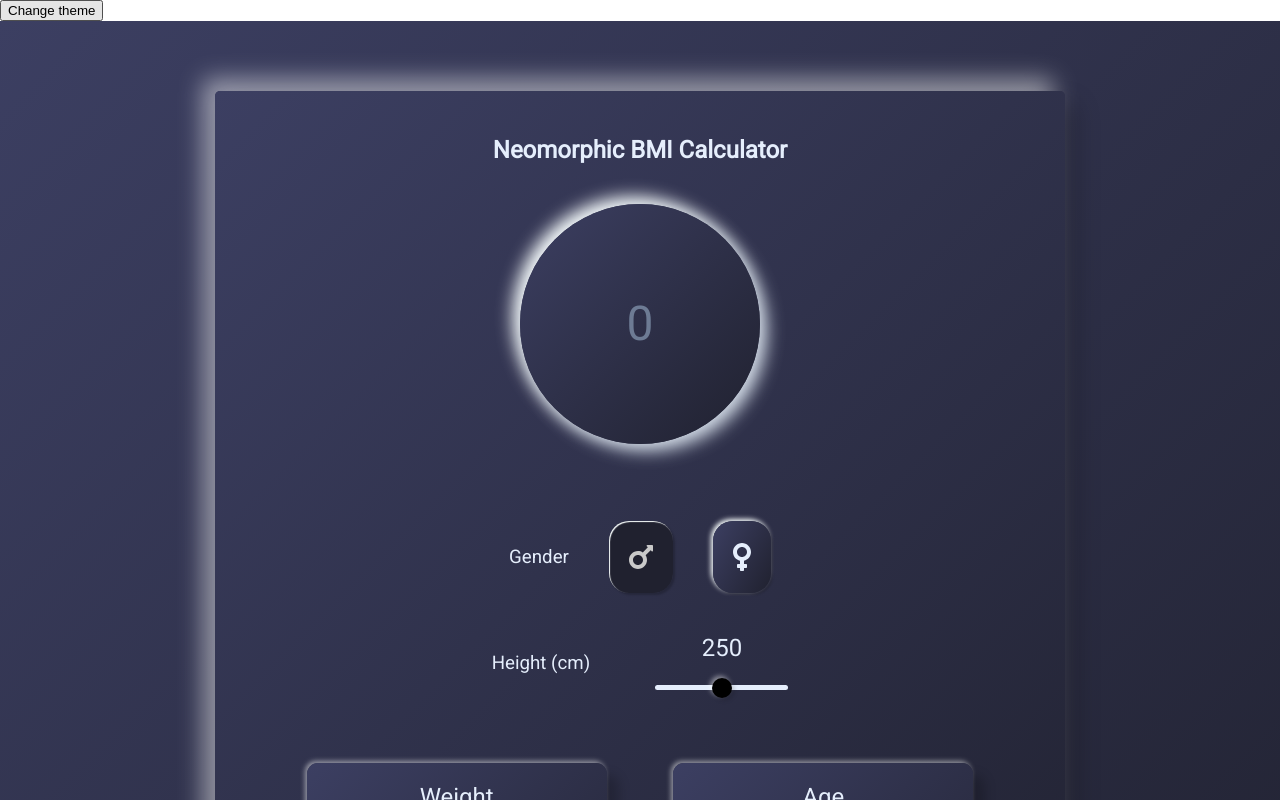
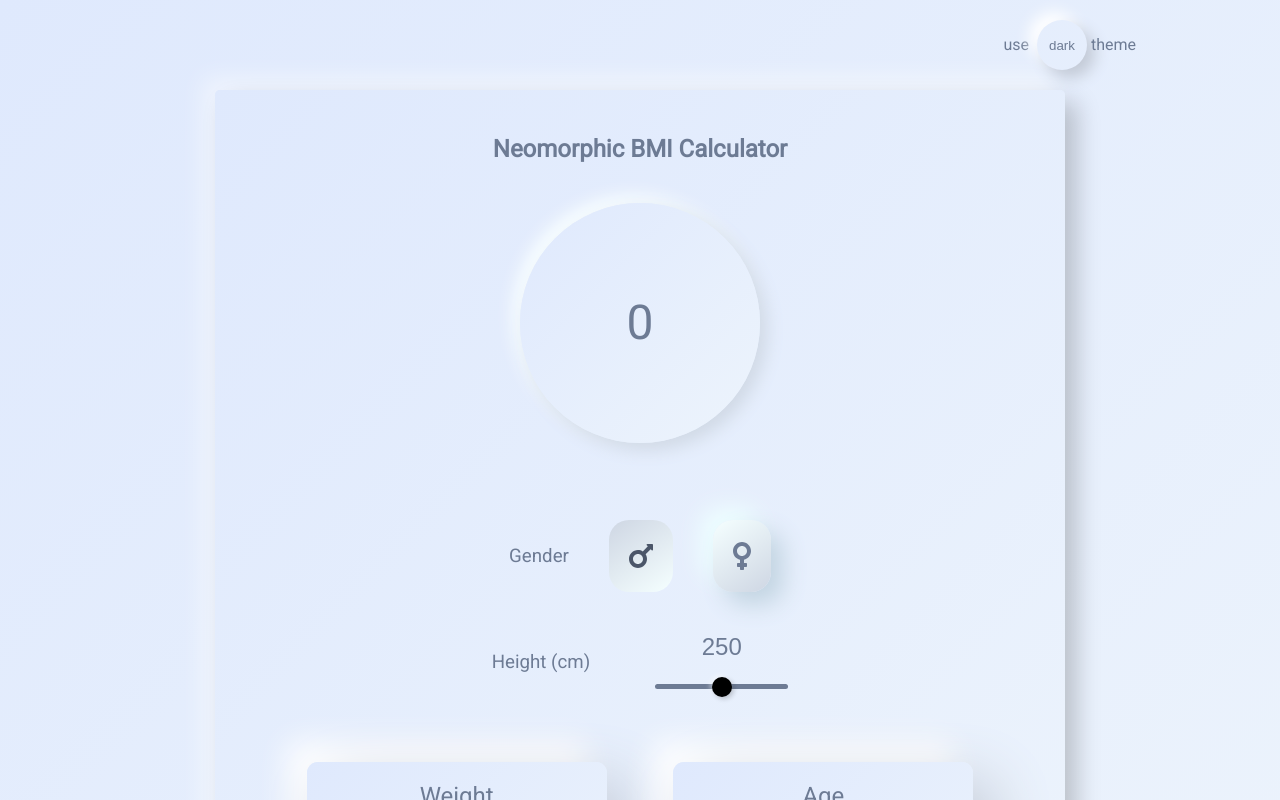
Before and after one commit to Abdul-Sen/Numorphic-BMI-Calculator, a React (Create React App) app: page / in a window 1280 px wide. Shown: the top 800 px of the page. Built offline with nearby package versions, Linux system fonts and the light colour scheme.

Commit message:
proper toggle theme switch added

```diff
--- a/src/App.js
+++ b/src/App.js
@@ -1,5 +1,4 @@
 import React, { useState } from "react";
-import "./styles.css";
 import BmiDashboard from "./pages/BmiDashboard";
 
 //Theming
@@ -7,11 +6,13 @@ import {ThemeProvider } from 'styled-components';
 import light from './styling/themes/light';
 import dark from './styling/themes/dark';
 import styled from 'styled-components';
+import ToggleTheme from './components/toggleTheme';
 
 const AppTheme = styled.div`
 background: ${props => props.theme.colors.background};
 height: 100%;
 padding: 20px;
+font-family: roboto;
 
 *:focus {
   outline: 0;
@@ -19,7 +20,7 @@ padding: 20px;
 `;
 
 export default function App() {
-  const [themeState, setThemeState] = useState(dark);
+  const [themeState, setThemeState] = useState(light);
   const changeThemme = ()=>{
     if(themeState.themeName == "light")
     {
@@ -31,12 +32,11 @@ export default function App() {
   }
   return (
     <ThemeProvider theme={themeState}>
-      <button onClick={changeThemme}>Change theme</button>
-    {/* <div className="App" id="mainApp"> */}
+      {/* <button onClick={changeThemme}>Change theme</button> */}
       <AppTheme>
+       <ToggleTheme handler={changeThemme}/>
       <BmiDashboard />
       </AppTheme>
-    {/* </div> */}
     </ThemeProvider>
   );
 }
--- a/src/components/heightSlider.js
+++ b/src/components/heightSlider.js
@@ -25,7 +25,6 @@ const Styles = styled.div`
   align-items: center;
 
   .value {
-    font-family: roboto;
     font-size: 1.5em;
   }
 
@@ -55,7 +54,6 @@ const SliderInputText = styled.input`
   color: ${props => props.theme.colors.fontcolor};
   margin-bottom: 20px;
   background: transparent;
-  font-family: roboto;
   font-size: 1.5em;
 `;
 function Slider(props) {
--- a/src/components/result.js
+++ b/src/components/result.js
@@ -18,7 +18,6 @@ justify-content: center;
 text-align: center;
 `
 const ResultFormat = styled.div`
-font-family: roboto;
 font-size: 3em;
 color: #6d7b94;
 `;
--- a/src/components/shared/OptionTitle.js
+++ b/src/components/shared/OptionTitle.js
@@ -1,7 +1,6 @@
 import styled from "styled-components";
 
 const OptionTitle = styled.h3`
-  font-family: roboto;
   font-weight: 300;
   color: ${props => props.theme.colors.fontcolor};
 `;
--- /dev/null
+++ b/src/components/toggleTheme.js
@@ -0,0 +1,26 @@
+import React, {Fragment, useState} from 'react';
+import { withTheme } from 'styled-components';
+import styled from 'styled-components';
+import { CustomButton } from '../styling';
+
+const Styles = styled.div`
+text-align: right;
+max-width: 90%;
+color: ${props => props.theme.colors.fontcolor};
+
+`;
+
+const ExtendedBtn = styled(CustomButton)`
+color: ${props => props.theme.colors.fontcolor};
+margin: 0px 0px 0px 4px;
+`;
+function ToggleTheme(props)
+{
+    return (
+        <Styles>
+            use <ExtendedBtn onClick={props.handler} >{props.theme.themeName == 'light'? 'dark' :'light'} </ExtendedBtn> theme
+        </Styles>
+    )
+}
+
+export default withTheme(ToggleTheme);
--- a/src/pages/BmiDashboard.js
+++ b/src/pages/BmiDashboard.js
@@ -32,13 +32,12 @@ const DashboardCard = styled.div`
   padding: 25px;
   border-radius: 5px;
   margin: 0 auto;
-  margin-top: 50px;
+  margin-top: 20px;
   padding-bottom: 60px;
   margin-bottom: 60px;
 `;
 
 const AppTitle = styled.h2`
-  font-family: roboto;
   text-align: center;
   color:  ${props => props.theme.colors.fontcolor};
 `;
--- a/src/styles.css
+++ /dev/null
@@ -1,9 +0,0 @@
-.App {
-  background: #e0eaf9;
-  height: 100%;
-  padding: 20px;
-}
-
-*:focus {
-  outline: 0;
-}
--- a/src/styling/styling.js
+++ b/src/styling/styling.js
@@ -5,7 +5,6 @@ export const Unit = styled.h4`
   margin: 0;
   font-size: 15px;
   color: ${props => props.theme.colors.fontcolor};
-  font-family: roboto;
   margin: 5px;
 `;
 
@@ -17,12 +16,10 @@ export const CustomInput = styled.input`
   width: ${props=> props.width? props.width :  "120px"};
   font-size: ${props=> props.fontSize? props.fontSize: "65px"};
   color:  ${props => props.theme.colors.fontcolor};
-  font-family: roboto;
   font-weight: 300;
 `;
 export const CardTitle = styled.h2`
   color: ${props => props.theme.colors.fontcolor};
-  font-family: roboto;
   font-weight: 300;
 `;
 
```
